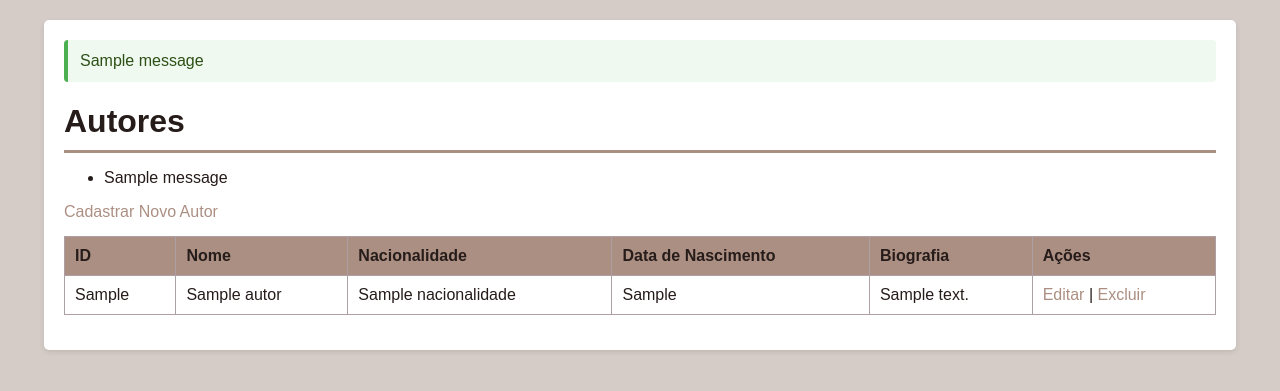
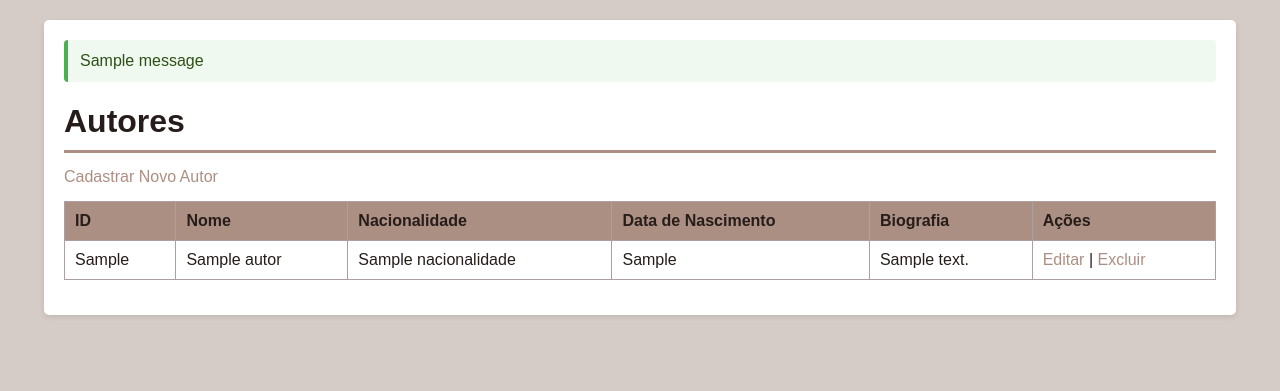
Before and after one commit to AmandaA6/Biblioteca, a Python web app: template templates/autores/listar_autor.html in a window 1280 px wide. Shown: the part 54-445 px from the top of the page. Run offline with Jinja, Linux system fonts and the light colour scheme; the template is opened without the code that fills it: most values are stand-ins (such as "Sample title", 1, 10 or a date in 2020); one stand-in notice (Sample message) is shown.

Commit message:
Correção "listar_autor.html"

```diff
--- a/templates/autores/listar_autor.html
+++ b/templates/autores/listar_autor.html
@@ -2,16 +2,6 @@
 
 {% block content %}
     <h1>Autores</h1>
-
-    {% with messages = get_flashed_messages(with_categories=true) %}
-      {% if messages %}
-        <ul>
-        {% for category, message in messages %}
-          <li>{{ message }}</li>
-        {% endfor %}
-        </ul>
-      {% endif %}
-    {% endwith %}
 
     <a href="{{ url_for('cadastrar_autor') }}">Cadastrar Novo Autor</a>
 
```
